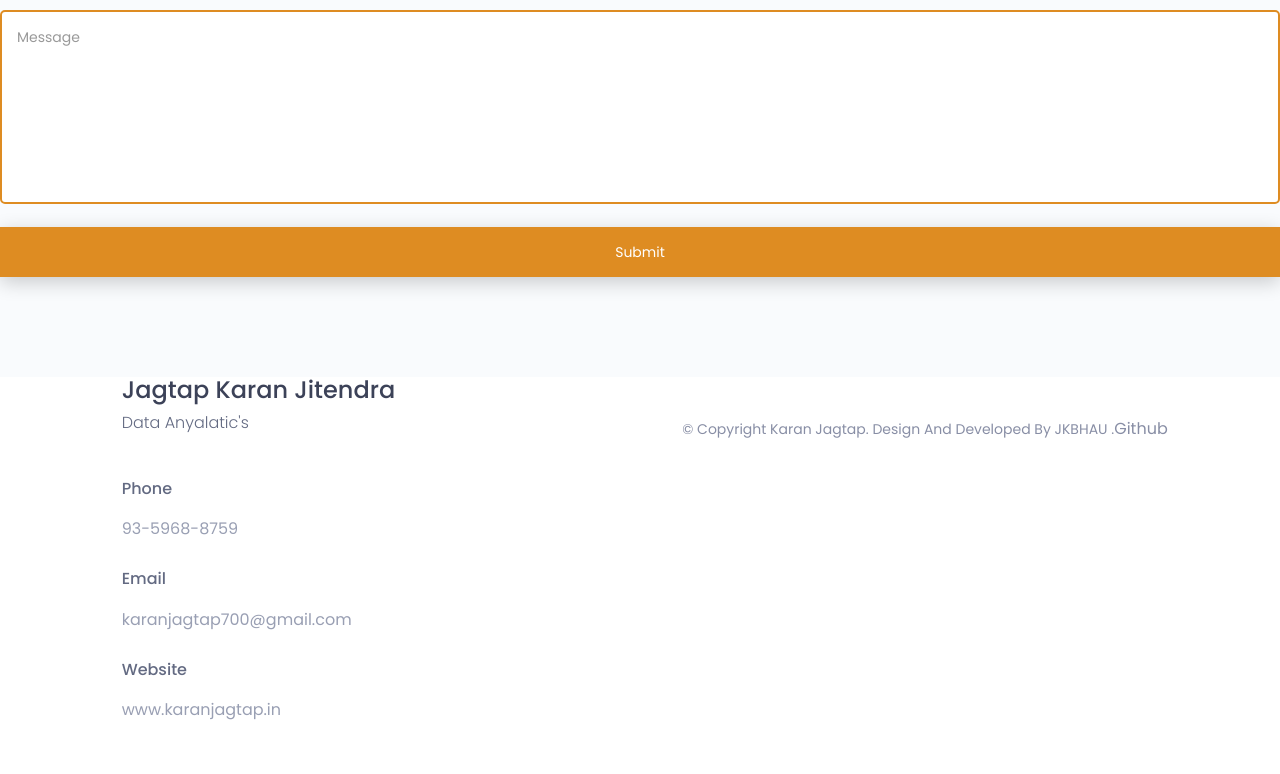
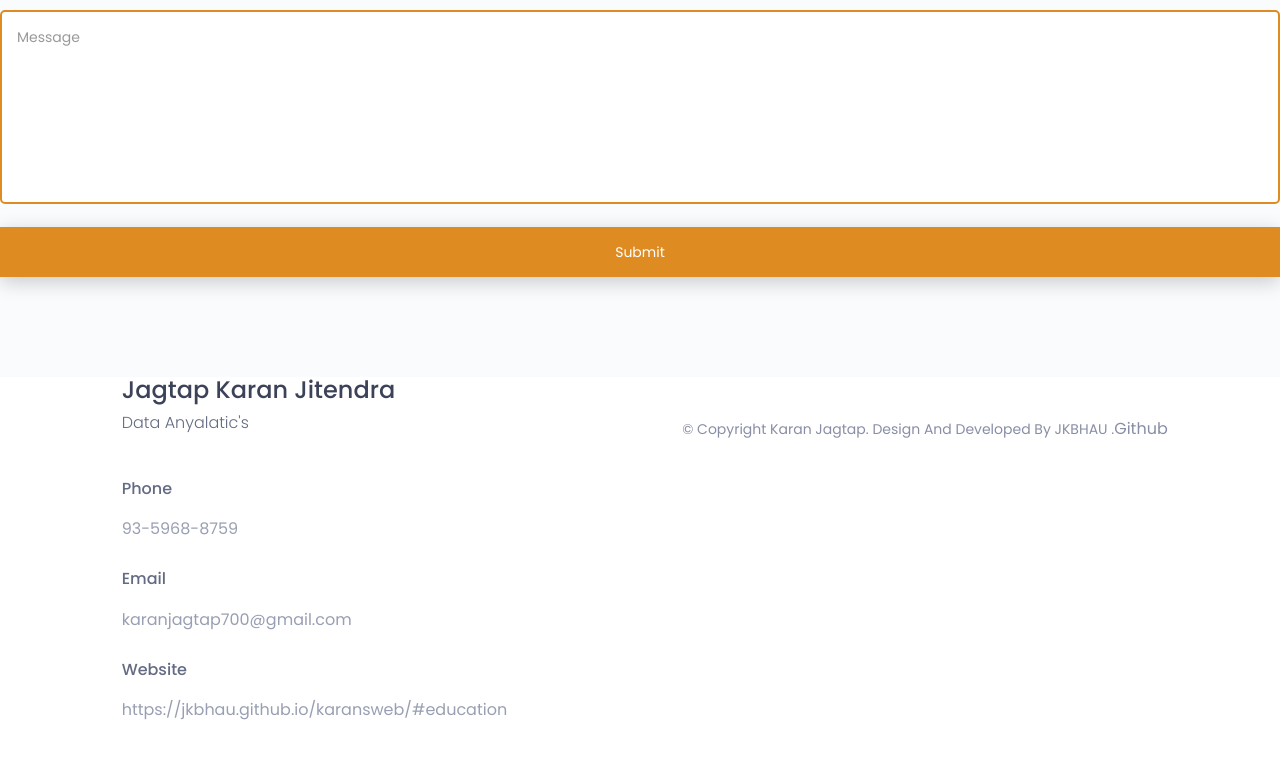
Before and after one commit to JKBHAU/karansweb, a plain HTML site: page index.html in a window 1280 px wide. Shown: the part 5741-6515 px from the top of the page. Drawn offline with nearby package versions, Linux system fonts and the light colour scheme; files whose address does not match are found by name.

Commit message:
Update index.html

```diff
--- a/index.html
+++ b/index.html
@@ -15,7 +15,7 @@
         <title>Karan's</title>
 
         <!-- For favicon png -->
-		<link rel="shortcut icon" type="image/icon" href="assets/logo/favicon.png"/>
+		<link rel="shortcut icon" type="image/icon" href="favicon.png"/>
 
         <!--font-awesome.min.css-->
         <link rel="stylesheet" href="font-awesome.min.css">
@@ -81,9 +81,7 @@
 			                    <li class=" smooth-menu"><a href="#education">education</a></li>
 			                    <li class="smooth-menu"><a href="#skills">skills</a></li>
 			                    <li class="smooth-menu"><a href="#experience">experience</a></li>
-
 			                    <li class="smooth-menu"><a href="#portfolio">portfolio</a></li>
-
 			                    <li class="smooth-menu"><a href="#contact">contact</a></li>
 			                </ul><!--/.nav -->
 			            </div><!-- /.navbar-collapse -->
@@ -278,8 +276,7 @@
 										<div class="single-progress-txt">
 											<div class="progress ">
 												<div class="progress-bar" role="progressbar" aria-valuenow="90" aria-valuemin="10" aria-valuemax="100" style="">
-
-												</div>
+											</div>
 											</div>
 											<h3>90%</h3>
 										</div>
@@ -674,7 +671,7 @@
 										</div>
 										<div class="single-contact-add-info">
 											<h3>website</h3>
-											<p>www.karanjagtap.in</p>
+											<p>https://jkbhau.github.io/karansweb/#education</p>
 										</div>
 									</div>
 								</div><!--/.contact-adress-->
```
